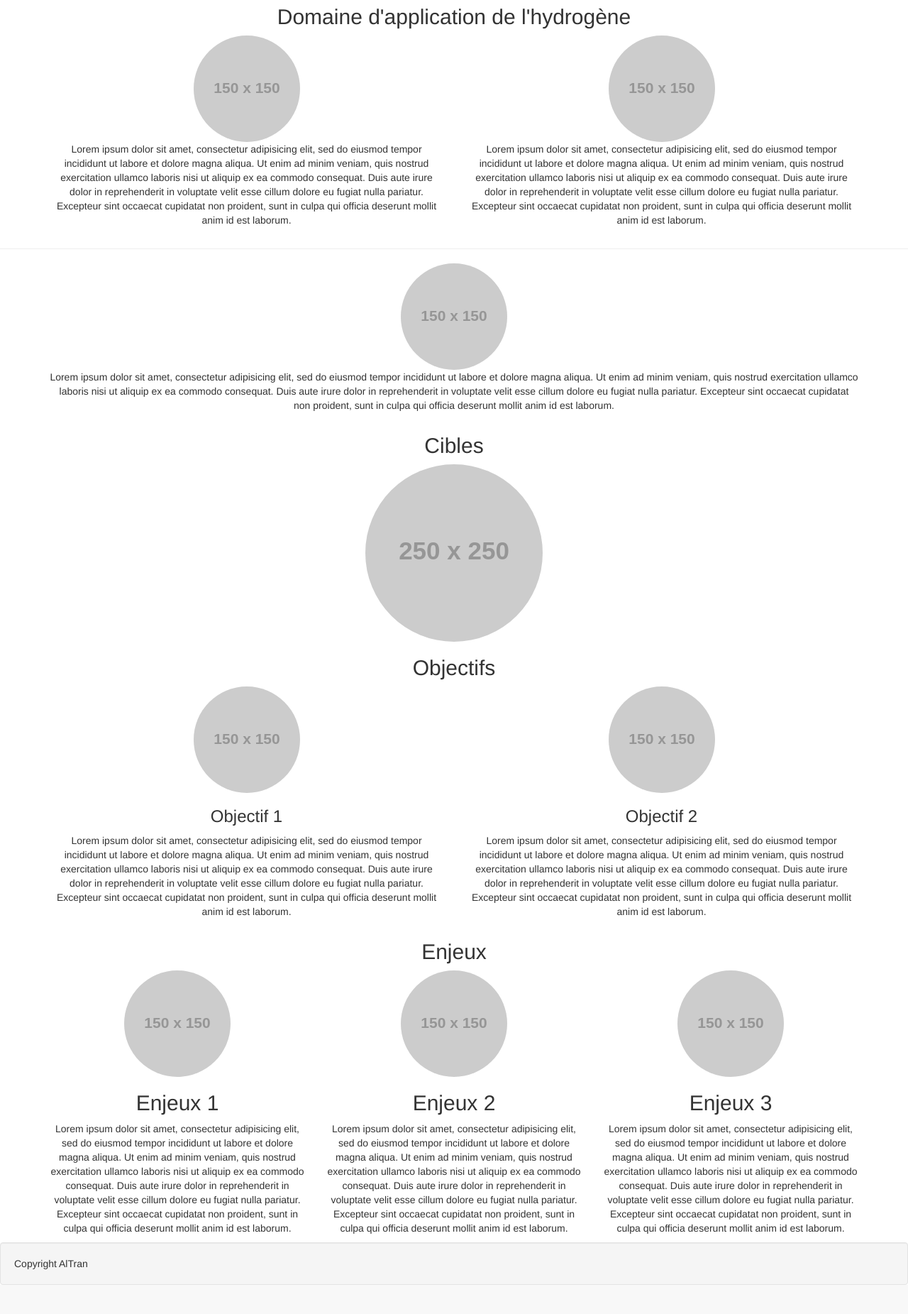
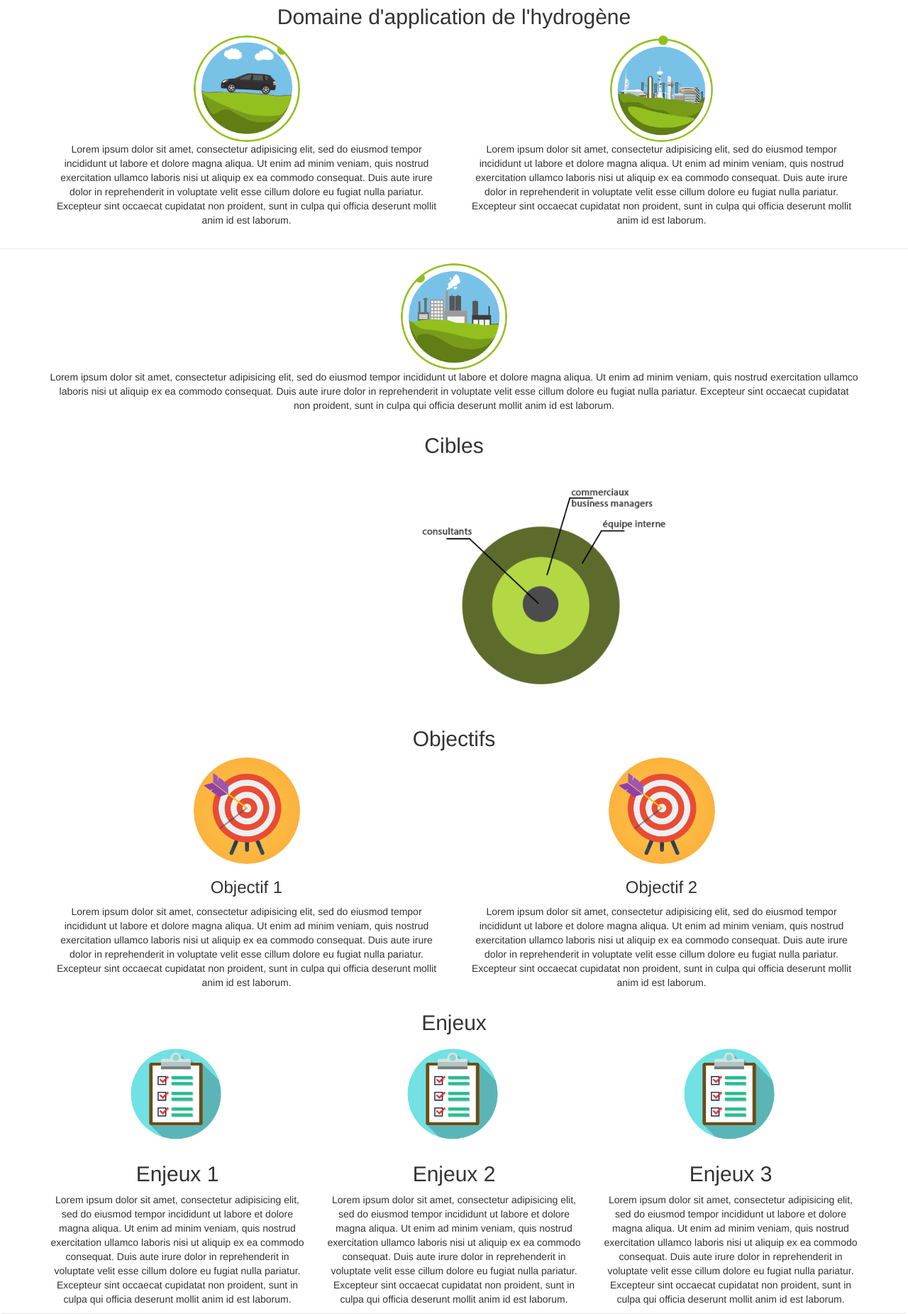
Before and after one commit to NicolasRocher/BAP-ALTRAN, a PHP site: page /propos.php in a window 1280 px wide. Shown: the part 51-1902 px from the top of the page at 71% size. Before the commit the page ends 1861 px from the top, so only its background shows below. Run offline with PHP 8.4, Linux system fonts and the light colour scheme; grey boxes labelled with a size stand in for pictures from a placeholder-image service; some libraries are stand-ins or nearby versions.

Commit message:
ajout d'images propos.php

```diff
--- a/propos.php
+++ b/propos.php
@@ -11,11 +11,11 @@
     <div class="container">
       <div class="row">
         <div class="col-md-6 text-center">
-          <img src="http://placehold.it/150x150" class="img-circle">
+          <img src="img/picto1.png" class="img-circle" height="150px">
           <p> Lorem ipsum dolor sit amet, consectetur adipisicing elit, sed do eiusmod tempor incididunt ut labore et dolore magna aliqua. Ut enim ad minim veniam, quis nostrud exercitation ullamco laboris nisi ut aliquip ex ea commodo consequat. Duis aute irure dolor in reprehenderit in voluptate velit esse cillum dolore eu fugiat nulla pariatur. Excepteur sint occaecat cupidatat non proident, sunt in culpa qui officia deserunt mollit anim id est laborum. </p>
         </div>
         <div class="col-md-6 text-center">
-          <img src="http://placehold.it/150x150" class="img-circle">
+          <img src="img/picto2.png" class="img-circle" height="150px">
           <p> Lorem ipsum dolor sit amet, consectetur adipisicing elit, sed do eiusmod tempor incididunt ut labore et dolore magna aliqua. Ut enim ad minim veniam, quis nostrud exercitation ullamco laboris nisi ut aliquip ex ea commodo consequat. Duis aute irure dolor in reprehenderit in voluptate velit esse cillum dolore eu fugiat nulla pariatur. Excepteur sint occaecat cupidatat non proident, sunt in culpa qui officia deserunt mollit anim id est laborum. </p>
         </div>
       </div>
@@ -24,7 +24,7 @@
     <div class="container">
       <div class="row">
         <div class="col-md-12 text-center">
-          <img src="http://placehold.it/150x150" class="img-circle">
+          <img src="img/picto3.png" class="img-circle" height="150px">
           <p> Lorem ipsum dolor sit amet, consectetur adipisicing elit, sed do eiusmod tempor incididunt ut labore et dolore magna aliqua. Ut enim ad minim veniam, quis nostrud exercitation ullamco laboris nisi ut aliquip ex ea commodo consequat. Duis aute irure dolor in reprehenderit in voluptate velit esse cillum dolore eu fugiat nulla pariatur. Excepteur sint occaecat cupidatat non proident, sunt in culpa qui officia deserunt mollit anim id est laborum. </p>
         </div>
       </div>
@@ -36,7 +36,7 @@
       <div class="row">
         <div class="col-md-12 text-center">
           <h2>Cibles</h2>
-          <img src="http://placehold.it/250x250" class="img-circle">
+          <img src="img/cible.png" height="350px">
         </div>
       </div>
     </div>
@@ -53,12 +53,12 @@
     <div class="container">
       <div class="row">
         <div class="col-md-6 text-center">
-          <img src="http://placehold.it/150x150" class="img-circle">
+          <img src="img/target.png" class="img-circle" height="150px">
           <h3>Objectif 1</h3>
           <p> Lorem ipsum dolor sit amet, consectetur adipisicing elit, sed do eiusmod tempor incididunt ut labore et dolore magna aliqua. Ut enim ad minim veniam, quis nostrud exercitation ullamco laboris nisi ut aliquip ex ea commodo consequat. Duis aute irure dolor in reprehenderit in voluptate velit esse cillum dolore eu fugiat nulla pariatur. Excepteur sint occaecat cupidatat non proident, sunt in culpa qui officia deserunt mollit anim id est laborum.
         </div>
         <div class="col-md-6 text-center">
-          <img src="http://placehold.it/150x150" class="img-circle">
+          <img src="img/target.png" class="img-circle" height="150px">
           <h3>Objectif 2</h3>
           <p> Lorem ipsum dolor sit amet, consectetur adipisicing elit, sed do eiusmod tempor incididunt ut labore et dolore magna aliqua. Ut enim ad minim veniam, quis nostrud exercitation ullamco laboris nisi ut aliquip ex ea commodo consequat. Duis aute irure dolor in reprehenderit in voluptate velit esse cillum dolore eu fugiat nulla pariatur. Excepteur sint occaecat cupidatat non proident, sunt in culpa qui officia deserunt mollit anim id est laborum.
         </div>
@@ -77,17 +77,17 @@
     <div class="container">
       <div class="row">
         <div class="col-md-4 text-center">
-          <img src="http://placehold.it/150x150" class="img-circle">
+          <img src="img/enjeux.png" class="img-circle" height="150px">
           <h2>Enjeux 1</h2>
           <p> Lorem ipsum dolor sit amet, consectetur adipisicing elit, sed do eiusmod tempor incididunt ut labore et dolore magna aliqua. Ut enim ad minim veniam, quis nostrud exercitation ullamco laboris nisi ut aliquip ex ea commodo consequat. Duis aute irure dolor in reprehenderit in voluptate velit esse cillum dolore eu fugiat nulla pariatur. Excepteur sint occaecat cupidatat non proident, sunt in culpa qui officia deserunt mollit anim id est laborum.
         </div>
         <div class="col-md-4 text-center">
-          <img src="http://placehold.it/150x150" class="img-circle">
+          <img src="img/enjeux.png" class="img-circle" height="150px">
           <h2>Enjeux 2</h2>
           <p> Lorem ipsum dolor sit amet, consectetur adipisicing elit, sed do eiusmod tempor incididunt ut labore et dolore magna aliqua. Ut enim ad minim veniam, quis nostrud exercitation ullamco laboris nisi ut aliquip ex ea commodo consequat. Duis aute irure dolor in reprehenderit in voluptate velit esse cillum dolore eu fugiat nulla pariatur. Excepteur sint occaecat cupidatat non proident, sunt in culpa qui officia deserunt mollit anim id est laborum.
         </div>
         <div class="col-md-4 text-center">
-          <img src="http://placehold.it/150x150" class="img-circle">
+          <img src="img/enjeux.png" class="img-circle" height="150px">
           <h2>Enjeux 3</h2>
           <p> Lorem ipsum dolor sit amet, consectetur adipisicing elit, sed do eiusmod tempor incididunt ut labore et dolore magna aliqua. Ut enim ad minim veniam, quis nostrud exercitation ullamco laboris nisi ut aliquip ex ea commodo consequat. Duis aute irure dolor in reprehenderit in voluptate velit esse cillum dolore eu fugiat nulla pariatur. Excepteur sint occaecat cupidatat non proident, sunt in culpa qui officia deserunt mollit anim id est laborum.
         </div>
```
Also changed, not shown: img/cible.png (added), img/enjeux.png (added), img/picto1.png (added), img/picto2.png (added), img/picto3.png (added), img/target.png (added), 1 other file.
